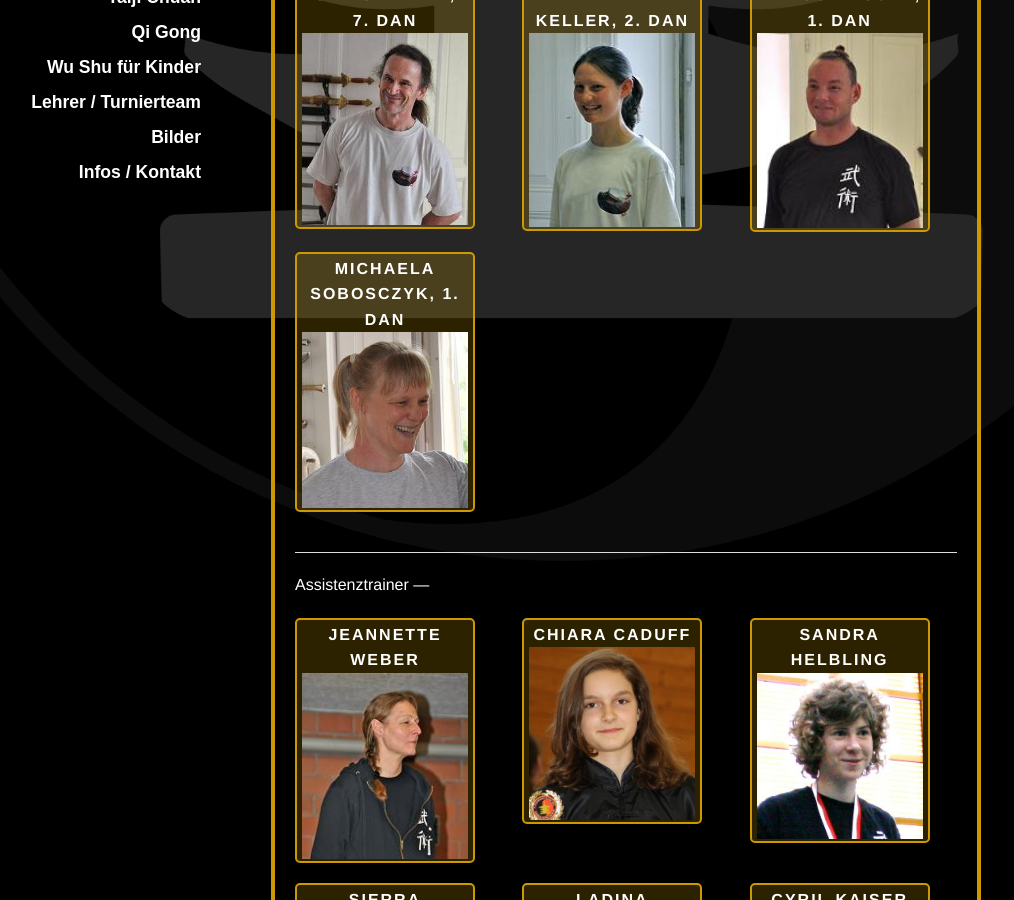
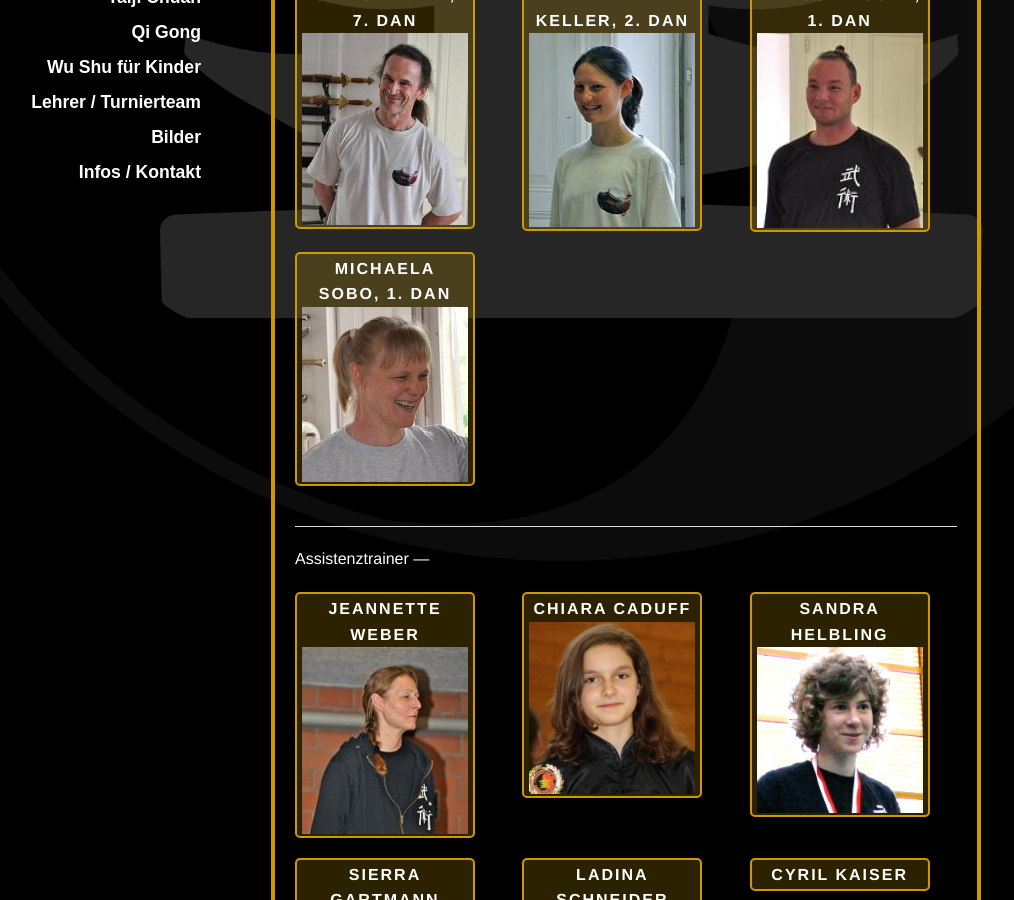
Before and after one commit to wu-shu/wu-shu.github.io, a Jekyll site: the page built from lehrer-turnierteam/index.md, in a window 1280 px wide and 900 px high, scrolled down 422 px. Shown: the whole window, without its empty margins (144-1158 px from the left). Built offline with Jekyll 4.4.1, drawn with Linux system fonts in a browser that asks for light colours; some web fonts are replaced; Markdown is read by kramdown in place of the engine named in the settings; comment, search, counter and statistics services are not loaded.

Commit message:
Bilder Chris

```diff
--- a/lehrer-turnierteam/index.md
+++ b/lehrer-turnierteam/index.md
@@ -7,10 +7,10 @@
 ---
 
 <ul class="small-block-grid-1 medium-block-grid-2 large-block-grid-3">
-<li><a href="/chris-ritter/" class="button-contact-place" title="Master Chris Ritter">Chris Ritter, 7. Dan<img src="/images/cr.jpg" width="320" height="240" alt="Chris Ritter"></a></li>
+<li><a href="/chris-ritter-2/" class="button-contact-place" title="Master Chris Ritter">Chris Ritter, 7. Dan<img src="/images/cr.jpg" width="320" height="240" alt="Chris Ritter"></a></li>
 <li><a href="/melanie-keller/" class="button-contact-place" title="Melanie Keller">Melanie Keller, 2. Dan<img src="/images/melanie-keller.jpg" width="320" height="240" alt="Melanie Keller"></a></li>
 <li><a href="/marco-hauser/" class="button-contact-place" title="Marco Hauser">Marco Hauser, 1. Dan<img src="/images/marco-hauser.jpg" width="320" height="240" alt="Marco Hauser"></a></li>
-<li><a href="/michaela-sobo/" class="button-contact-place" title="Michaela Sobosczyk">Michaela Sobosczyk, 1. Dan<img src="/images/michaela-sobo.jpg" width="320" height="240" alt="Michaela Sobosczyk"></a></li>
+<li><a href="/michaela-sobo/" class="button-contact-place" title="Michaela Sobo">Michaela Sobo, 1. Dan<img src="/images/michaela-sobo.jpg" width="320" height="240" alt="Michaela Sobosczyk"></a></li>
 </ul>
 
 ---
```
Also changed, not shown: michaela-sobo/index.md (+1 -1 lines), images/chirs_11.JPG (added), images/chris_05.jpg (added), images/chris_06.jpg (added), images/chris_07.jpg (added), images/chris_08.JPG (added), images/chris_09.JPG (added), images/chris_12.JPG (added), images/chris_13.JPG (added).
